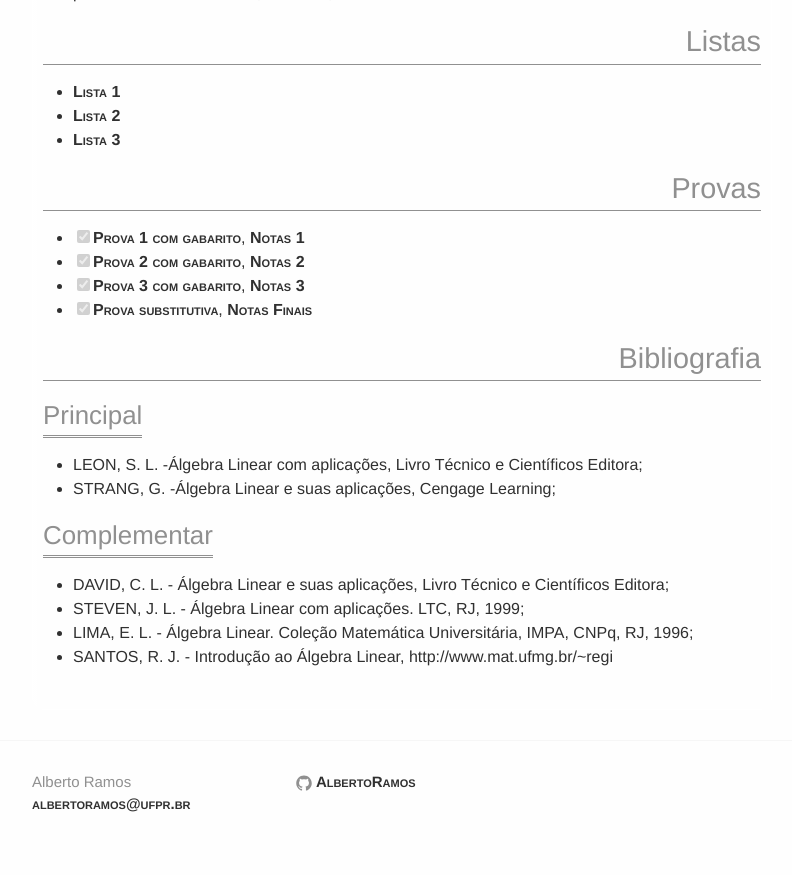
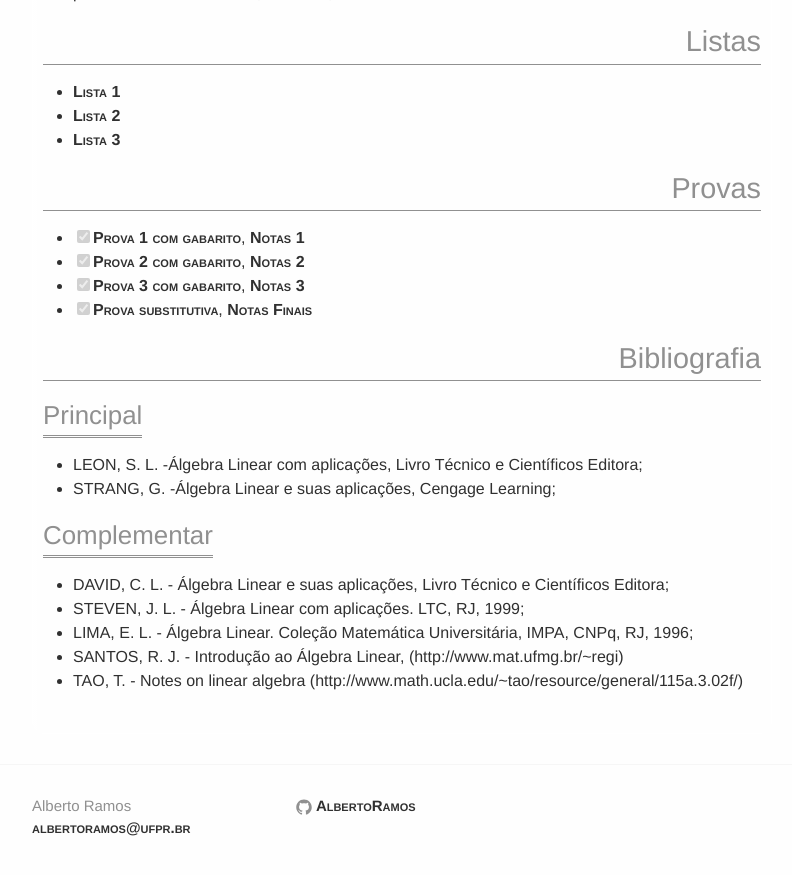
Before and after one commit to abelsiqueira/abelsiqueira.github.io-old, a Jekyll site: the page built from disciplinas/CM005 Algebra Linear_EB.md, in a window 1280 px wide and 900 px high, scrolled down 1336 px. Shown: the top 875 px of the window, without its empty margins (238-1030 px from the left). Built offline with Jekyll 4.4.1, drawn with Linux system fonts in a browser that asks for light colours.

Commit message:
Update CM005 Algebra Linear_EB.md

```diff
--- a/disciplinas/CM005 Algebra Linear_EB.md
+++ b/disciplinas/CM005 Algebra Linear_EB.md
@@ -68,4 +68,5 @@ tag:        2016s2
 - DAVID, C. L. - Álgebra Linear e suas aplicações, Livro Técnico e Científicos Editora;
 - STEVEN, J. L. - Álgebra Linear com aplicações. LTC, RJ, 1999;
 - LIMA, E. L. - Álgebra Linear. Coleção Matemática Universitária, IMPA, CNPq, RJ, 1996;
-- SANTOS, R. J. - Introdução ao Álgebra Linear, http://www.mat.ufmg.br/~regi
+- SANTOS, R. J. - Introdução ao Álgebra Linear, (http://www.mat.ufmg.br/~regi)
+- TAO, T. - Notes on linear algebra (http://www.math.ucla.edu/~tao/resource/general/115a.3.02f/)
```
